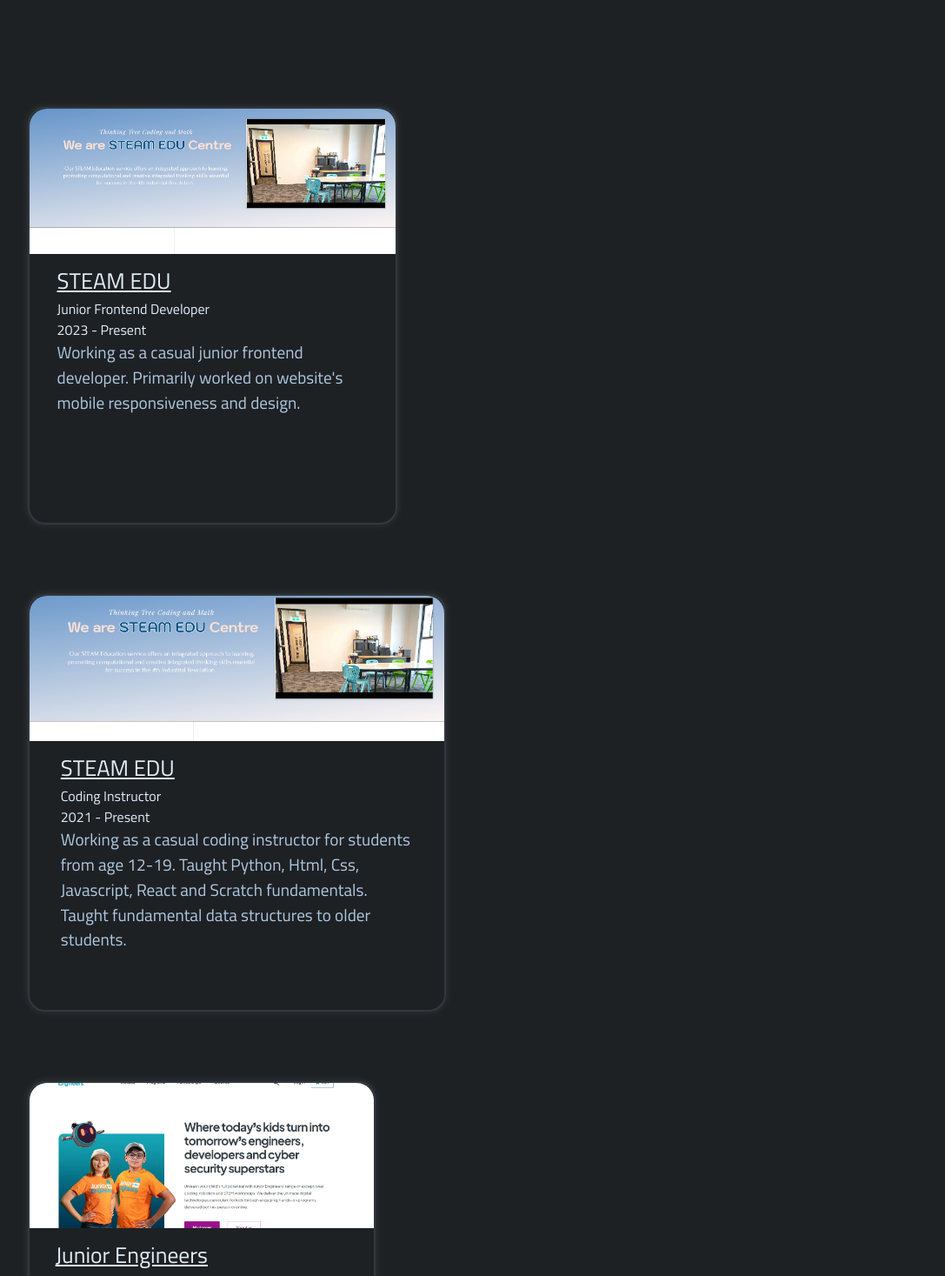
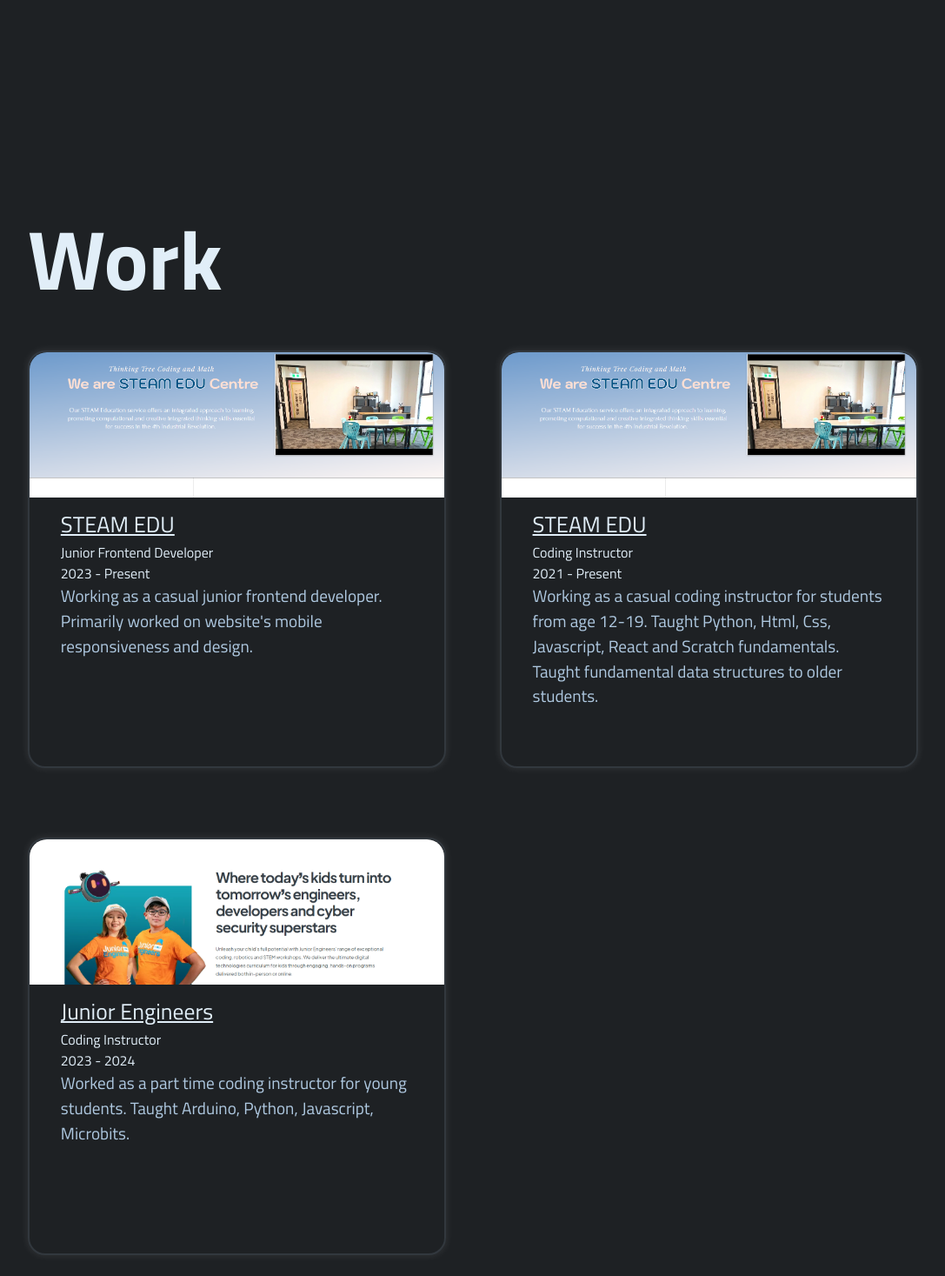
Before and after one commit to Hyeonjo7/Portfolio, a React (Create React App) app: page / in a window 1280 px wide. Shown: the part 2400-3867 px from the top of the page at 87% size, without its empty margins (96-1183 px from the left). Built offline with nearby package versions, Linux system fonts and the light colour scheme.

Commit message:
fixed animated cell bug

```diff
--- a/public/index.html
+++ b/public/index.html
@@ -24,7 +24,7 @@
       work correctly both with client-side routing and a non-root public URL.
       Learn how to configure a non-root public URL by running `npm run build`.
     -->
-    <title>React App</title>
+    <title>Eric Lee</title>
   </head>
   <body>
     <noscript>You need to enable JavaScript to run this app.</noscript>
--- a/src/Components/Animate.js
+++ b/src/Components/Animate.js
@@ -1,32 +1,46 @@
 import React, { useEffect, useRef } from "react";
 import { motion, useInView, useAnimation } from "framer-motion"
 
-const AnimatedPart = ( {part} ) => {
+const AnimatedPart = ( {part, cellClass="", cellImage="", cellBorder=false} ) => {
+
+    // animation effect + user effect
     const ref = useRef(null);
     const isInView = useInView(ref)
 
     const visibleControls = useAnimation();
-
     useEffect(() => {
         if (isInView) {
-            visibleControls.start("visible");
-            console.log(isInView)
+            if (cellBorder) {
+                visibleControls.start("cell");
+            } else {
+                visibleControls.start("visible");
+            }
         } else {
             visibleControls.start("hidden");
         }
-    }, [isInView]);
+    }, [isInView, visibleControls, cellBorder]);
 
     return (
-        <div ref={ref}>
+        <div ref={ref} className={cellClass}>
             <motion.div
                 variants={{
                     hidden: { opacity: 0, y: 75},
-                    visible: { opacity: 1, y: 0},
+                    visible: { opacity: 1, y: 0, height: '100%'},
+                    cell: {
+                        opacity: 1,
+                        y: 0,
+                        height: '100%',
+                        backgroundColor: '#1e2124',
+                        borderRadius: '20px',
+                        border: '2px solid #32383e',
+                        boxShadow: '0px 0px 10px rgba(255, 255, 255, 0.1)',
+                    }
                 }}
                 initial="hidden"
                 animate={visibleControls}
                 transition={{ duration: 0.7, delay: 0.3 }}
             >
+                {cellImage !== "" && cellImage}
                 {part}
             </motion.div>
         </div>
--- a/src/Components/Projects.js
+++ b/src/Components/Projects.js
@@ -11,9 +11,8 @@
 const Projects = () => {
     const ESGImage = 'https://storage.googleapis.com/profit-prod/wp-content/uploads/2022/05/abccfeb7-esg.png'
 
+    const portfolioCellImg = <img src={PortfolioImg} alt="Portfolio Hero Page"></img>
     const portfolioCell = <>
-        <div className="proj-cell">
-            <img src={PortfolioImg} alt="Portfolio Hero Page"></img>
         <div className="proj-text-section">
             <h3>Personal Portfolio</h3>
             <div className="proj-desc">
@@ -47,12 +46,10 @@
                 </a>
             </div>
         </div>
-        </div>
     </>
 
+    const esgCellImg = <img src={ESGImage} alt="ESG hero from profito.co"></img>
     const esgCell = <>
-        <div className="proj-cell">
-            <img src={ESGImage} alt="ESG hero from profito.co"></img>
         <p id="place-holder-img-txt">Place holder image from <a href="https://www.profit.co/blog/kpi-library/what-are-esg-metrics/" rel="noopener noreferrer" target="_blank"> profit.co</a></p>
         <div className="proj-text-section">
             <h3>ESG Management System</h3>
@@ -83,12 +80,10 @@
                 </button>
             </div>
         </div>
-        </div>
     </>
 
+    const imageTTCellImg = <img src={ImageTTImg} alt="ImageTT demo"></img>
     const imageTTCell = <>
-        <div className="proj-cell">
-            <img src={ImageTTImg} alt="ImageTT demo"></img>
         <div className="proj-text-section">
             <h3>Image Translator Typesetter (ImageTT)</h3>
             <div className="proj-desc">
@@ -116,12 +111,10 @@
                 </a>
             </div>
         </div>
-        </div>
     </>
 
+    const lurForWorkCellImg = <img src={LurkForWorkImg} alt="LurkForWork Cover Page"></img>
     const lurForWorkCell = <>
-        <div className="proj-cell">
-            <img src={LurkForWorkImg} alt="LurkForWork Cover Page"></img>
         <div className="proj-text-section">
             <h3>LurkForWork</h3>
             <div className="proj-desc">
@@ -154,7 +147,6 @@
                 </a>
             </div>
         </div>
-        </div>
     </>
 
     const moreProjectInfo = <>
@@ -166,10 +158,10 @@
         <div className="projects-container">
             <AnimatedPart part={<h2><b>Projects</b></h2>} />
             <div className="proj-row">
-                <AnimatedPart part={portfolioCell} />
-                <AnimatedPart part={esgCell} />
-                <AnimatedPart part={imageTTCell} />
-                <AnimatedPart part={lurForWorkCell} />
+                <AnimatedPart part={portfolioCell} cellClass={'proj-cell'}  cellImage={portfolioCellImg} cellBorder={true}/>
+                <AnimatedPart part={esgCell} cellClass={'proj-cell'}  cellImage={esgCellImg} cellBorder={true}/>
+                <AnimatedPart part={imageTTCell} cellClass={'proj-cell'}  cellImage={imageTTCellImg} cellBorder={true}/>
+                <AnimatedPart part={lurForWorkCell} cellClass={'proj-cell'}  cellImage={lurForWorkCellImg} cellBorder={true}/>
             </div>
             <AnimatedPart part={moreProjectInfo} />
         </div>
--- a/src/Components/Work.js
+++ b/src/Components/Work.js
@@ -4,9 +4,9 @@
 import AnimatedPart from "./Animate";
 
 const Work = () => {
-    const jnrFrontEndCell = <>
-        <div className="work-cell">
-            <img src={TTA} alt="STEAM EDU Thinking Tree Website"></img>
+    // TTA Jnr Front Eng Cell
+    const ttaFrontEndImg = <img src={TTA} alt="STEAM EDU Thinking Tree Website"></img>
+    const ttaFrontEndCell = <>
         <div className="work-text-section">
             <h3><a href="https://www.thinkingtreesteam.com/" rel="noopener noreferrer" target="_blank">STEAM EDU</a></h3>
             <div className="work-status">
@@ -17,12 +17,11 @@
                 <p>Working as a casual junior frontend developer. Primarily worked on website's mobile responsiveness and design.</p>
             </div>
         </div>
-        </div>
     </>
 
+    // TTA Insructor Cell
+    const ttaInstructorImg = <img src={TTA} alt="STEAM EDU Thinking Tree Website"></img>
     const ttaInstructorCell = <>
-        <div className="work-cell">
-            <img src={TTA} alt="STEAM EDU Thinking Tree Website"></img>
         <div className="work-text-section">
             <h3><a href="https://www.thinkingtreesteam.com/" rel="noopener noreferrer" target="_blank">STEAM EDU</a></h3>
             <div className="work-status">
@@ -33,12 +32,10 @@
                 <p>Working as a casual coding instructor for students from age 12-19. Taught Python, Html, Css, Javascript, React and Scratch fundamentals. Taught fundamental data structures to older students.</p>
             </div>
         </div>
-        </div>
     </>
 
+    const jnrEngInstructorImg = <img src={JE} alt="Junior Engineers Website"></img>
     const jnrEngInstructorCell = <>
-        <div className="work-cell">
-            <img src={JE} alt="Junior Engineers Website"></img>
         <div className="work-text-section">
             <h3><a href="https://www.juniorengineers.com.au/" rel="noopener noreferrer" target="_blank">Junior Engineers</a></h3>
             <div className="work-status">
@@ -49,16 +46,15 @@
                 <p>Worked as a part time coding instructor for young students. Taught Arduino, Python, Javascript, Microbits.</p>
             </div>
         </div>
-        </div>
     </>
 
     return (
         <div className="work-container">
-            <AnimatedPart part={<h2><b>Work</b></h2>} />
+            <AnimatedPart part={<h2><b>Work</b></h2>}/>
             <div className="work-row">
-                <AnimatedPart part={jnrFrontEndCell} />
-                <AnimatedPart part={ttaInstructorCell} />
-                <AnimatedPart part={jnrEngInstructorCell} />
+                <AnimatedPart part={ttaFrontEndCell} cellClass={'work-cell'}  cellImage={ttaFrontEndImg} cellBorder={true}/>
+                <AnimatedPart part={ttaInstructorCell} cellClass={'work-cell'}  cellImage={ttaInstructorImg} cellBorder={true}/>
+                <AnimatedPart part={jnrEngInstructorCell} cellClass={'work-cell'}  cellImage={jnrEngInstructorImg} cellBorder={true}/>
             </div>
         </div>
     );
--- a/src/Styles/Projects.css
+++ b/src/Styles/Projects.css
@@ -32,15 +32,13 @@
 }
 
 .proj-cell {
-    background-color: #1e2124;
-    border-radius: 20px;
-    border: 2px solid #32383e;
-    margin-bottom: 20px;
-    box-shadow: 0px 0px 10px rgba(255, 255, 255, 0.1);
+    /* background-color: #1e2124; */
+    /* border-radius: 20px; */
+    /* border: 2px solid #32383e; */
+    /* box-shadow: 0px 0px 10px rgba(255, 255, 255, 0.1); */
 
     width: 30rem;
     height: 50rem;
-
     margin-bottom: 5rem;
 
     position: relative;
--- a/src/Styles/Work.css
+++ b/src/Styles/Work.css
@@ -36,13 +36,14 @@
 }
 
 .work-cell {
-    background-color: #1e2124;
-    border-radius: 20px;
-    border: 2px solid #32383e;
+    /* background-color: #1e2124; */
+    /* border-radius: 20px; */
+    /* border: 2px solid #32383e; */
+    /* box-shadow: 0px 0px 10px rgba(255, 255, 255, 0.1); */
+
     margin-bottom: 2rem;
     width: 30rem;
     height: 30rem;
-    box-shadow: 0px 0px 10px rgba(255, 255, 255, 0.1);
 }
 
 .work-cell img {
```
Lines whose indentation alone changed are shown as unchanged.
